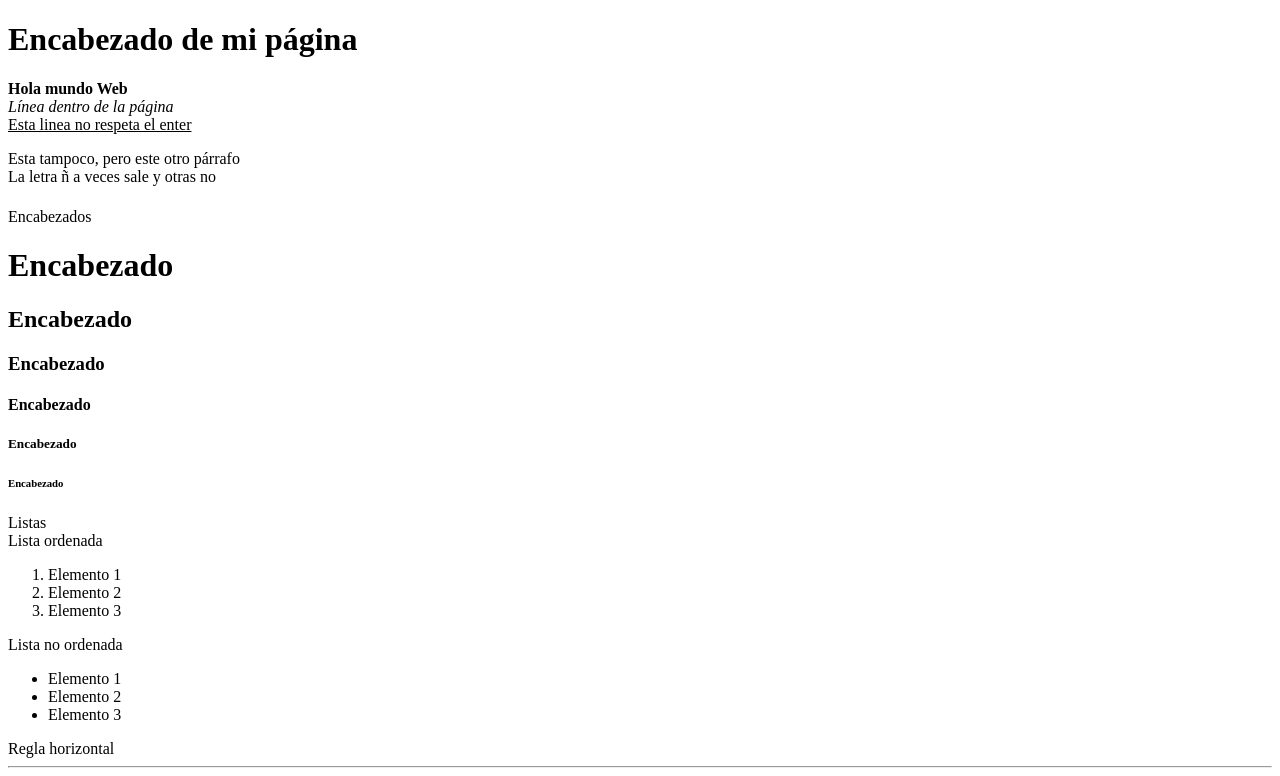
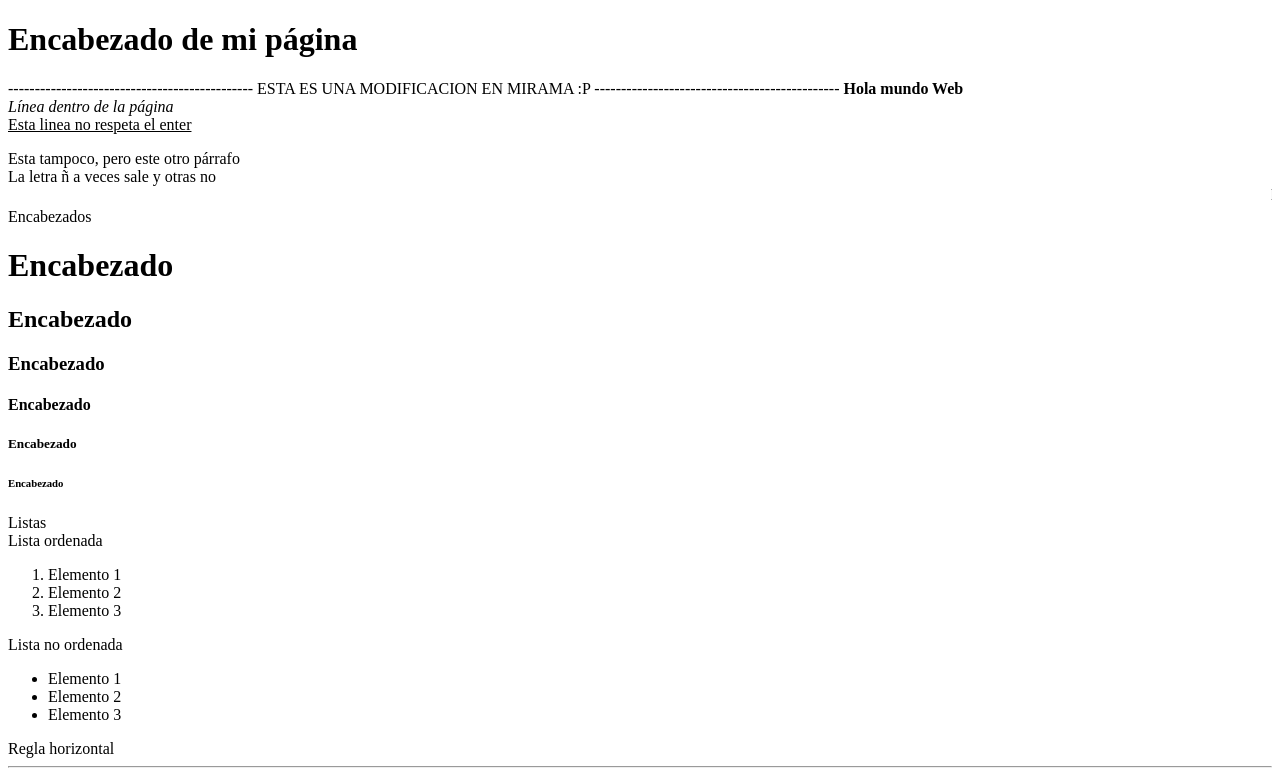
Before and after one commit to SRMichas/pwd219312, a plain HTML site: page index.html in a window 1280 px wide. Shown: the top 776 px of the page. Drawn offline with Linux system fonts and the light colour scheme.

Commit message:
Cambio en mirama

```diff
--- a/index.html
+++ b/index.html
@@ -7,6 +7,9 @@
 </head>
 <body>
 	<h1>Encabezado de mi p&aacute;gina</h1>
+	----------------------------------------------
+			ESTA ES UNA MODIFICACION EN MIRAMA :P
+	----------------------------------------------
 	<b>Hola mundo Web</b> <br>
 	<i>L&iacute;nea dentro de la p&aacute;gina</i> <br>
 	<u>Esta linea no respeta el enter</u> <br>
```
